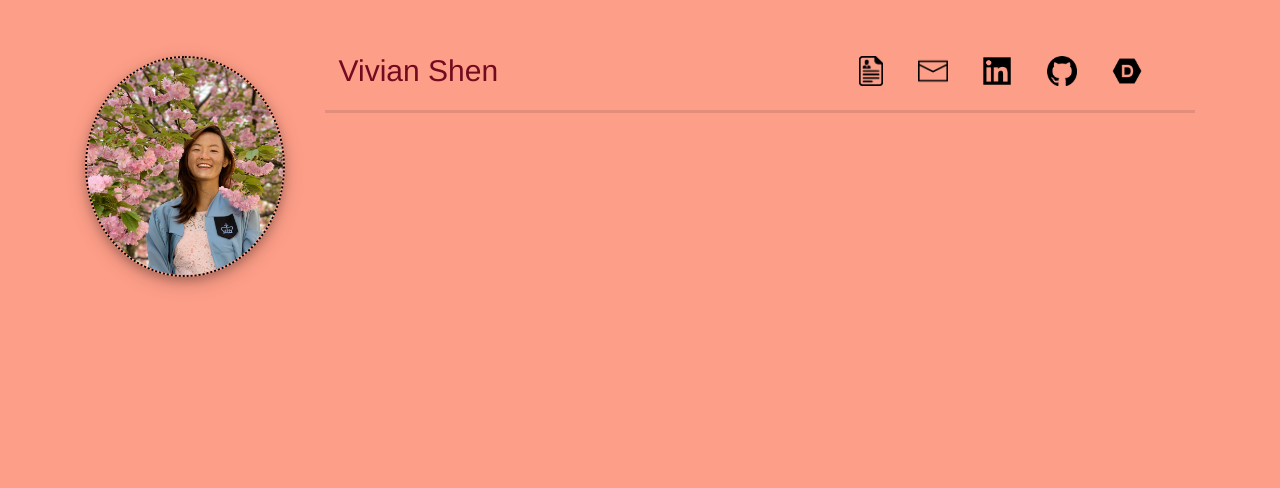
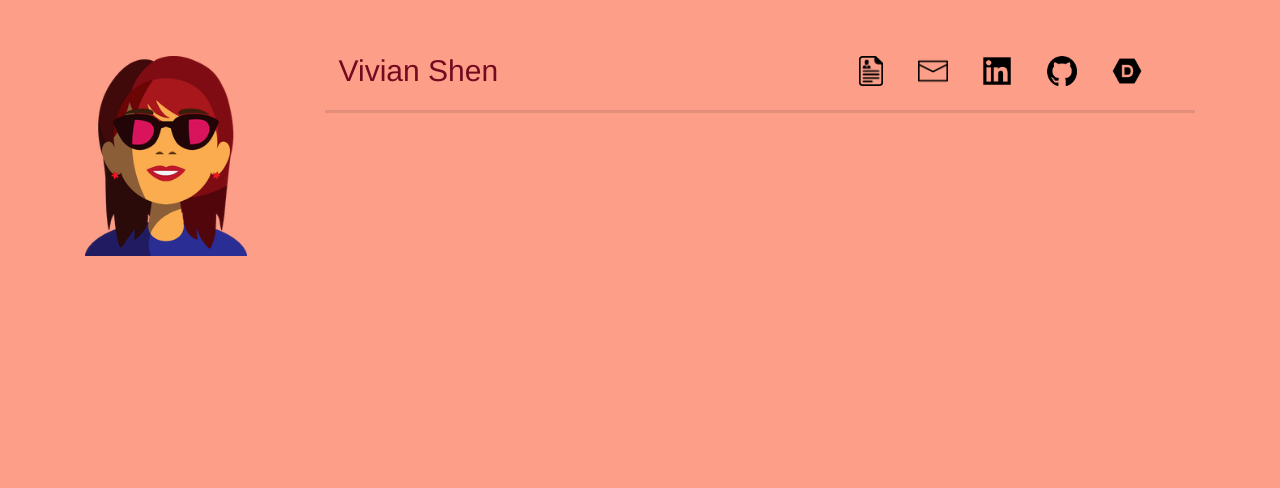
Before and after one commit to Vivikyung/vivikyung.github.io, a Flask app: page /full in a window 1280 px wide. Shown: the top 488 px of the page. Run offline with Flask 2, Linux system fonts and the light colour scheme; some libraries are stand-ins or nearby versions.

Commit message:
revamped website

```diff
--- a/templates/full.html
+++ b/templates/full.html
@@ -16,11 +16,10 @@
             margin-top: 5%;
         }
         .meimg{
-            border-radius: 50%;
-            width: 200px;
-            height: auto;
-            border: 2px dotted black;
-            box-shadow: 0 4px 8px 0 rgba(0, 0, 0, 0.2), 0 6px 20px 0 rgba(0, 0, 0, 0.19);
+            height: 200px;
+            width: auto;
+            margin-left: auto;
+            margin-right: auto;
         }
 
         h1{
@@ -58,7 +57,7 @@
     <div class="container">
         <div class="row top">
             <div class="col-md-1">
-                <img class="meimg" src="static/images/headshot2.jpg" alt="Me!">
+                <img class="meimg" src="static/images/avatar.png" alt="Me!">
             </div>
             <div class="col-md-1"></div>
             <div class="col-md-10">
@@ -76,6 +75,11 @@
                 <div class="row">
                     <div class="col-md-12"><hr></div>
                 </div>
+                <div class="row">
+                    <div class="col-md-2"></div>
+                    <div class="col-md-8"></div>
+                    <div class="col-md-2"></div>
+                </div>
             </div>
         </div>
         <div class="skip"><a href="/"><button type="button" class="btn btn-outline-danger">Back to Intro</button></a></div>
```
Also changed, not shown: templates/connect.html (+3 -6 lines), static/images/avatar.png (added).
